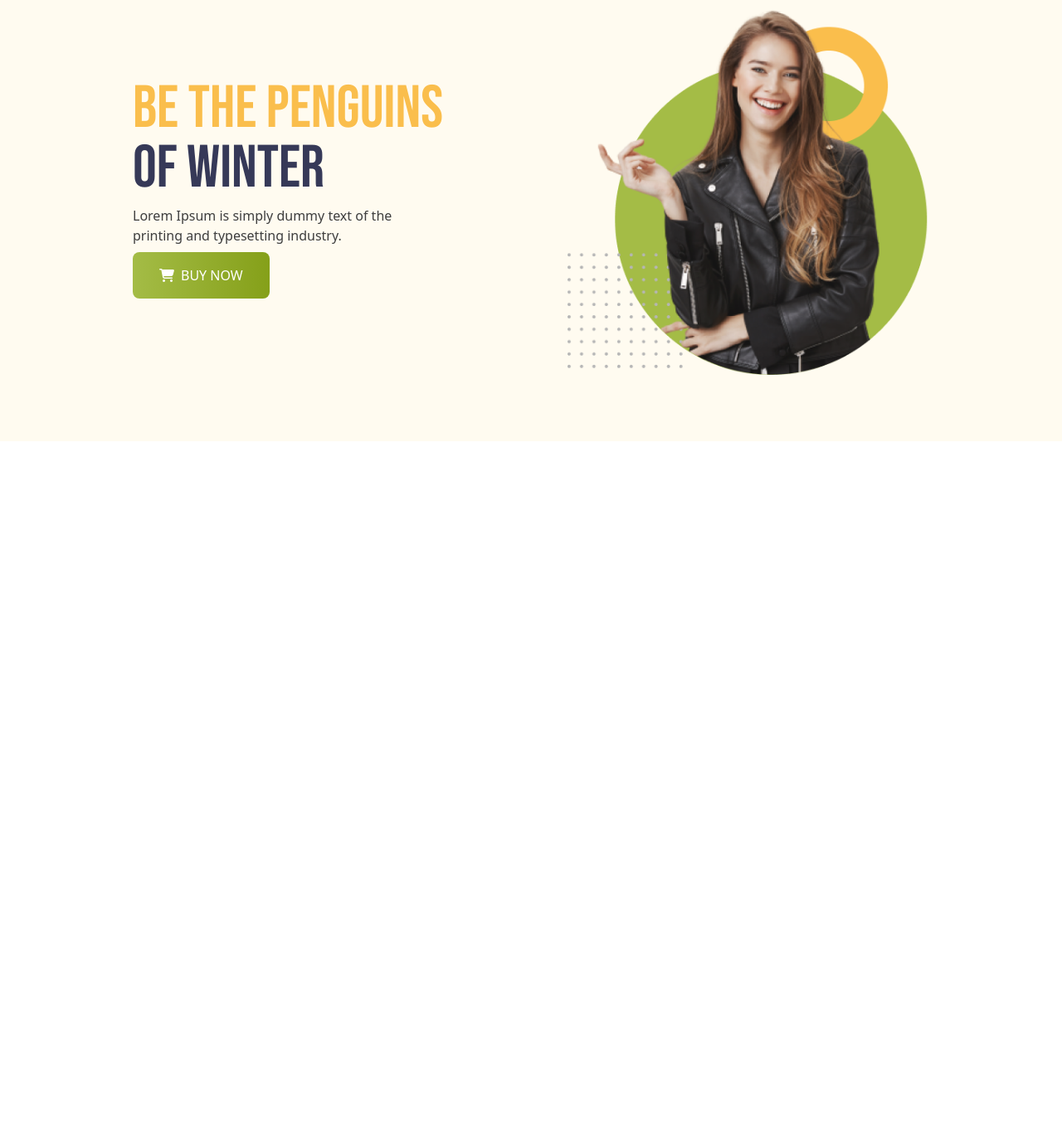
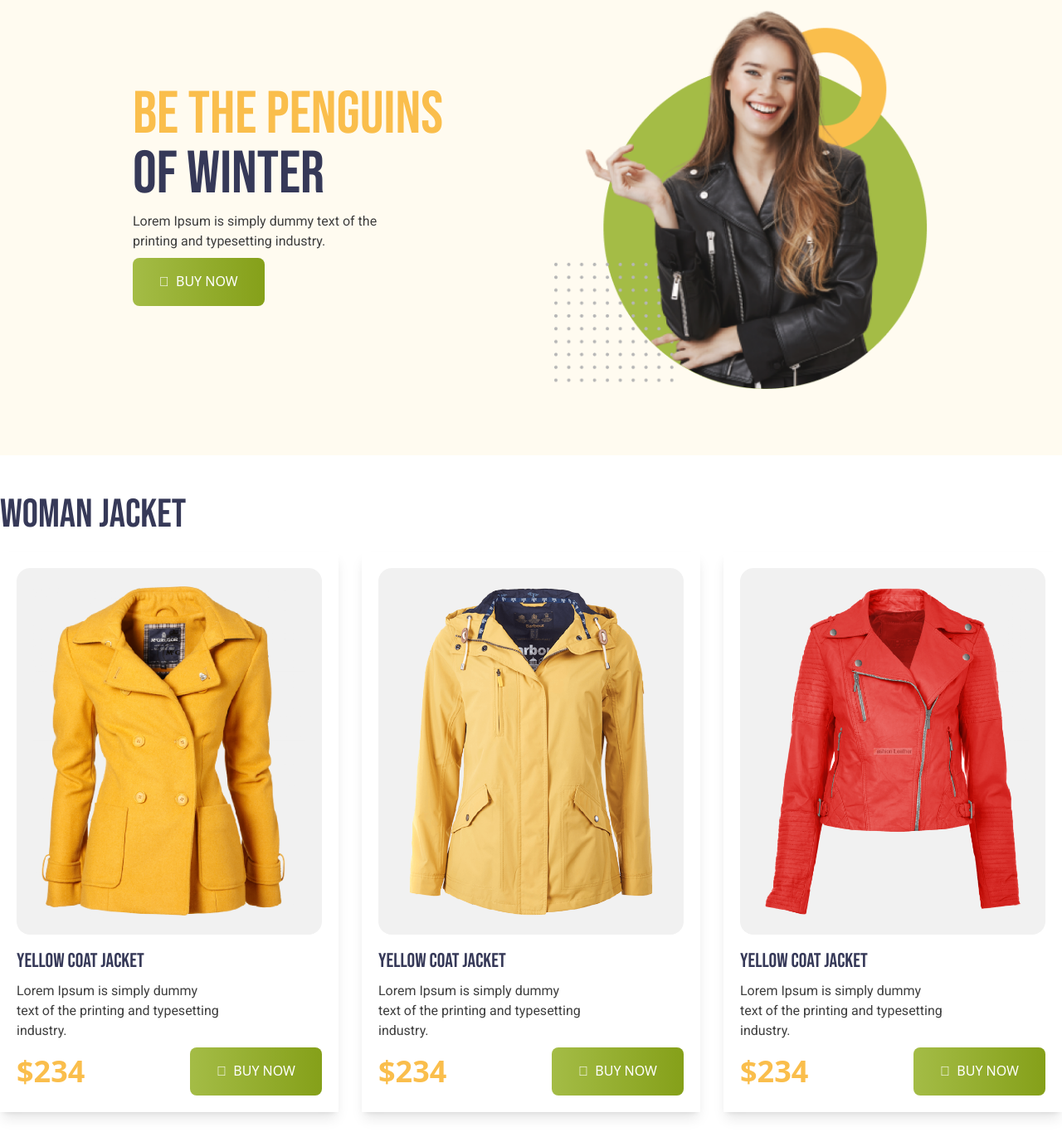
Before and after one commit to niladhikari/Penguin-fashion, a plain HTML site: page index.html in a window 1280 px wide. Shown: the part 77-1442 px from the top of the page at 83% size. Before the commit the page ends 800 px from the top, so only its background shows below. Drawn offline with nearby package versions, Linux system fonts and the light colour scheme.

Commit message:
add the woman jecat side

```diff
--- a/index.html
+++ b/index.html
@@ -7,18 +7,23 @@
     <meta name="viewport" content="width=device-width, initial-scale=1.0">
     <title>Penguin Fashion</title>
     <script src="https://cdn.tailwindcss.com"></script>
+    <!-- font family -->
     <link rel="preconnect" href="https://fonts.googleapis.com">
     <link rel="preconnect" href="https://fonts.gstatic.com" crossorigin>
-    <link rel="preconnect" href="https://fonts.googleapis.com">
-    <link rel="preconnect" href="https://fonts.gstatic.com" crossorigin>
-    <link href="https://fonts.googleapis.com/css2?family=Bebas+Neue&display=swap" rel="stylesheet">
+    <link href="https://fonts.googleapis.com/css2?family=Bebas+Neue&family=Roboto:wght@400;500;700;900&display=swap"
+        rel="stylesheet">
+    <!-- font awsome -->
     <link rel="stylesheet" href="https://cdnjs.cloudflare.com/ajax/libs/font-awesome/6.4.0/css/all.min.css"
         integrity="sha512-iecdLmaskl7CVkqkXNQ/ZH/XLlvWZOJyj7Yy7tcenmpD1ypASozpmT/E0iPtmFIB46ZmdtAc9eNBvH0H/ZpiBw=="
         crossorigin="anonymous" referrerpolicy="no-referrer" />
     <link rel="shortcut icon" href="images/favicon.png" type="image/x-icon">
     <style>
-        .font{
+        .font {
             font-family: 'Bebas Neue', sans-serif;
+        }
+
+        .font-roboto {
+            font-family: 'Roboto', sans-serif;
         }
     </style>
 </head>
@@ -31,26 +36,89 @@
 
             </ul>
         </nav>
-        <div class="flex flex-col px-3 pb:3 md:flex-row items-center justify-between  md:px-40 py-20">
+
+        <!-- banner section start -->
+        <div class="flex flex-col px-3 text-center pb:3 md:flex-row md:text-left items-center justify-between  md:px-40 py-20">
             <div>
                 <h1 class="text-7xl font-normal text-[#363958] uppercase font">
                     <span class="text-[#FABE4C]">Be the Penguins</span> <br>
                     of Winter
                 </h1>
-                <p class="w-2/3 text-[#3E3E3E] font-normal text-base py-2">Lorem Ipsum is simply dummy text of the
+                <p class=" md:w-2/3 text-[#3E3E3E] font-normal text-base py-2 font-roboto">Lorem Ipsum is simply dummy
+                    text of the
                     printing
                     and typesetting industry.</p>
                 <button
                     class="py-4 bg- pr-8 text-[#FFF] font-medium rounded-lg bg-gradient-to-r from-[#A4BC46] to-[#85A019] uppercase">
-                    <i class="fa-solid fa-cart-shopping pl-8 pr-2 text-base"></i>buy now</button>
+                    <i class="fa-solid fa-cart-shopping pl-8 pr-2 text-base font"></i>buy now</button>
             </div>
             <div>
-                <img class="" src="images/model.png" alt="">
+                <img src="images/model.png" alt="">
             </div>
         </div>
     </header>
-    <main>
+    <main class="max-w-7xl mx-auto">
 
+        <!-- woman section start -->
+        <section class="mt-12">
+            <h3 class="text-5xl font-normal text-center md:text-left text-[#363958] uppercase font pb-5">W0Man Jacket</h3>
+
+            <div class=" grid grid-cols-1 pb-6 md:grid-cols-2 lg:grid-cols-3 gap-7">
+                <!-- jecket 1 -->
+                <div class="p-5 shadow-lg">
+                    <div class="bg-[#F1F1F1] p-5 rounded-2xl">
+                        <img src="images/jacket-1.png" alt="">
+                    </div>
+                    <h3 class="text-2xl font-normal font text-[#363958] pt-4">Yellow Coat Jacket </h3>
+                    <p class="md:w-2/3 text-[#3E3E3E] font-normal text-base py-2 font-roboto">Lorem Ipsum is simply
+                        dummy
+                        text of the
+                        printing and typesetting industry.</p>
+                    <div class="flex justify-between items-center">
+                        <h3 class="text-4xl font-black text-[#FABE4C]">$234</h3>
+                        <button
+                            class="py-4 bg- pr-8 text-[#FFF] font-medium rounded-lg bg-gradient-to-r from-[#A4BC46] to-[#85A019] uppercase">
+                            <i class="fa-solid fa-cart-shopping pl-8 pr-2 text-base font"></i>buy now</button>
+                    </div>
+                </div>
+
+                <!-- jecket 2 -->
+                <div class="p-5 shadow-lg">
+                    <div class="bg-[#F1F1F1] p-5 rounded-2xl">
+                        <img src="images/jacket-2.png" alt="">
+                    </div>
+                    <h3 class="text-2xl font-normal font text-[#363958] pt-4">Yellow Coat Jacket </h3>
+                    <p class="md:w-2/3 text-[#3E3E3E] font-normal text-base py-2 font-roboto">Lorem Ipsum is simply
+                        dummy
+                        text of the
+                        printing and typesetting industry.</p>
+                    <div class="flex justify-between items-center">
+                        <h3 class="text-4xl font-black text-[#FABE4C]">$234</h3>
+                        <button
+                            class="py-4 bg- pr-8 text-[#FFF] font-medium rounded-lg bg-gradient-to-r from-[#A4BC46] to-[#85A019] uppercase">
+                            <i class="fa-solid fa-cart-shopping pl-8 pr-2 text-base font"></i>buy now</button>
+                    </div>
+                </div>
+
+                <!-- jecket 3 -->
+                <div class="p-5 shadow-lg">
+                    <div class="bg-[#F1F1F1] p-5 rounded-2xl">
+                        <img src="images/jacket-3.png" alt="">
+                    </div>
+                    <h3 class="text-2xl font-normal font text-[#363958] pt-4">Yellow Coat Jacket </h3>
+                    <p class="md:w-2/3 text-[#3E3E3E] font-normal text-base py-2 font-roboto">Lorem Ipsum is simply
+                        dummy
+                        text of the
+                        printing and typesetting industry.</p>
+                    <div class="flex justify-between items-center">
+                        <h3 class="text-4xl font-black text-[#FABE4C]">$234</h3>
+                        <button
+                            class="py-4 bg- pr-8 text-[#FFF] font-medium rounded-lg bg-gradient-to-r from-[#A4BC46] to-[#85A019] uppercase">
+                            <i class="fa-solid fa-cart-shopping pl-8 pr-2 text-base font"></i>buy now</button>
+                    </div>
+                </div>
+            </div>
+        </section>
     </main>
     <footer>
 
```
